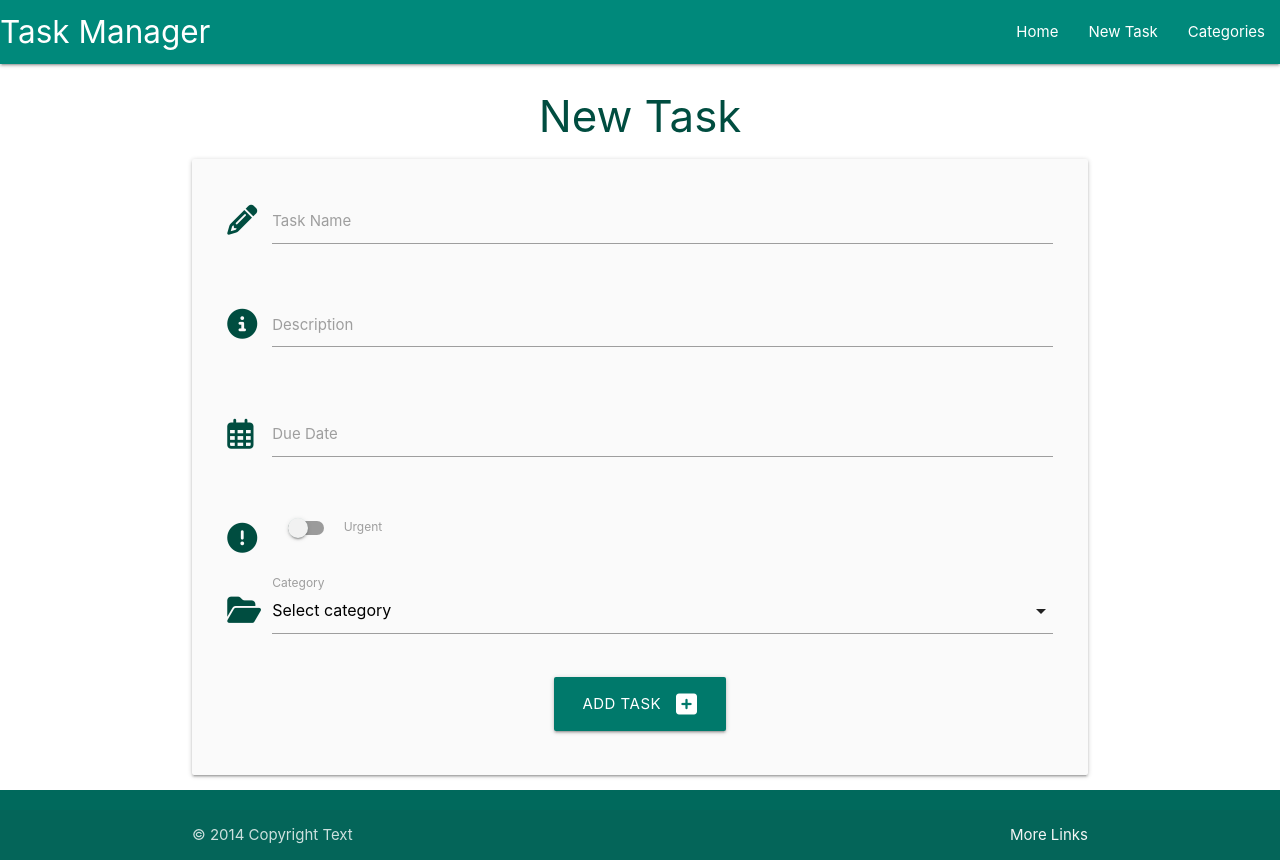
After one commit to ShaneByrne0963/task-manager, a Flask app: page /tasks/add in a window 1280 px wide. The commit adds this page. Run offline with Flask 3, Linux system fonts and the light colour scheme; data that the repository does not hold is empty; some libraries are stand-ins or nearby versions.

Commit message:
Add ability to create and read tasks

```diff
--- a/taskmanager/routes.py
+++ b/taskmanager/routes.py
@@ -5,7 +5,8 @@ from taskmanager.models import Category, Task
 
 @app.route('/')
 def home():
-    return render_template('tasks.html')
+    tasks = list(Task.query.order_by(Task.task_name).all())
+    return render_template('tasks.html', tasks=tasks)
 
 
 @app.route('/categories')
@@ -40,3 +41,20 @@ def delete_category(category_id):
     db.session.delete(category)
     db.session.commit()
     return redirect(url_for('categories'))
+
+
+@app.route('/tasks/add', methods=['GET', 'POST'])
+def add_task():
+    categories = list(Category.query.order_by(Category.category_name).all())
+    if request.method == 'POST':
+        task = Task(
+            task_name=request.form.get('task_name'),
+            task_description=request.form.get('task_description'),
+            is_urgent=True if request.form.get('is_urgent') else False,
+            due_date=request.form.get('due_date'),
+            category_id=request.form.get('category_id'),
+        )
+        db.session.add(task)
+        db.session.commit()
+        return redirect(url_for('home'))
+    return render_template('add_task.html', categories=categories)
--- a/taskmanager/static/js/script.js
+++ b/taskmanager/static/js/script.js
@@ -1,11 +1,26 @@
-// Setting up the side navbar for mobile devices
 document.addEventListener('DOMContentLoaded', function () {
+    // Setting up the side navbar for mobile devices
     var sidenav = document.querySelectorAll('.sidenav');
     M.Sidenav.init(sidenav);
-});
 
-// Modals for verification to delete categories
-document.addEventListener('DOMContentLoaded', function () {
+    // Modals for verification to delete categories
     var modals = document.querySelectorAll('.modal');
     M.Modal.init(modals);
+
+    // Date Picker
+    var datepicker = document.querySelectorAll('.datepicker');
+    M.Datepicker.init(datepicker, {
+        format: "dd mmmm yyyy",
+        i18n: {
+            done: 'Select'
+        }
+    });
+
+    // Select Dropdown
+    var selectDropdown = document.querySelectorAll('select');
+    M.FormSelect.init(selectDropdown);
+
+    // Collapsibles
+    var collapse = document.querySelectorAll('.collapsible');
+    M.Collapsible.init(collapse);
 });
--- a/taskmanager/templates/add_category.html
+++ b/taskmanager/templates/add_category.html
@@ -10,7 +10,7 @@
             <div class="input-field col s12">
                 <i class="fa-solid fa-folder-open prefix teal-text text-darken-4"></i>
                 <input id="category_name" name="category_name" type="text" class="validate" minlength="3" maxlength="25" required>
-                <label for="category_name">First Name</label>
+                <label for="category_name">Category Name</label>
             </div>
         </div>
         <!-- Submit button -->
--- /dev/null
+++ b/taskmanager/templates/add_task.html
@@ -0,0 +1,72 @@
+{% extends "base.html" %}
+
+{% block content %}
+
+<h3 class="teal-text text-darken-4 center-align">New Task</h3>
+
+<div class="row card-panel grey lighten-5">
+    <form class="col s12" method="POST" action="{{ url_for('add_task') }}">
+        <!-- Task Name -->
+        <div class="row">
+            <div class="input-field col s12">
+                <i class="fa-solid fa-pencil-alt prefix teal-text text-darken-4"></i>
+                <input id="task_name" name="task_name" type="text" class="validate" minlength="5" maxlength="50"
+                    required>
+                <label for="task_name">Task Name</label>
+            </div>
+        </div>
+        <!-- Task Description -->
+        <div class="row">
+            <div class="input-field col s12">
+                <i class="fa-solid fa-circle-info prefix teal-text text-darken-4"></i>
+                <textarea id="task_description" name="task_description" type="text"
+                    class="materialize-textarea validate" minlength="5" maxlength="200" required></textarea>
+                <label for="task_description">Description</label>
+            </div>
+        </div>
+        <!-- Due Date -->
+        <div class="row">
+            <div class="input-field col s12">
+                <i class="fa-regular fa-calendar-days prefix teal-text text-darken-4"></i>
+                <input id="due_date" name="due_date" type="text" class="datepicker validate" minlength="5" maxlength="200" required>
+                <label for="due_date">Due Date</label>
+            </div>
+        </div>
+        <!-- Is Urgent -->
+        <div class="row">
+            <div class="input-field col s12">
+                <div class="switch">
+                    <i class="fa-solid fa-circle-exclamation prefix teal-text text-darken-4"></i>
+                    <label>
+                        <input id="is_urgent" name="is_urgent" type="checkbox">
+                        <span class="lever"></span>
+                        Urgent
+                    </label>
+                </div>
+            </div>
+        </div>
+        <!-- Category -->
+        <div class="row">
+            <div class="input-field col s12">
+                <i class="fa-solid fa-folder-open prefix teal-text text-darken-4"></i>
+                <select id="category_id" name="category_id">
+                    <option value="" disabled selected>Select category</option>
+                    {% for category in categories %}
+                        <option value="{{ category.id }}">{{ category.category_name }}</option>
+                    {% endfor %}
+                </select>
+                <label>Category</label>
+            </div>
+        </div>
+        <!-- Submit button -->
+        <div class="row">
+            <div class="col s12 center-align">
+                <button type="submit" class="btn-large teal darken-2">Add Task
+                    <i class="fa-solid fa-square-plus right"></i>
+                </button>
+            </div>
+        </div>
+    </form>
+</div>
+
+{% endblock %}
--- a/taskmanager/templates/base.html
+++ b/taskmanager/templates/base.html
@@ -21,7 +21,7 @@
                 <a href="#" data-target="mobile-demo" class="sidenav-trigger"><i class="fa-solid fa-bars"></i></a>
                 <ul class="right hide-on-med-and-down">
                     <li><a href="{{ url_for('home') }}">Home</a></li>
-                    <li><a href="{{ url_for('categories') }}">New Task</a></li>
+                    <li><a href="{{ url_for('add_task') }}">New Task</a></li>
                     <li><a href="{{ url_for('categories') }}">Categories</a></li>
                 </ul>
             </div>
@@ -29,7 +29,7 @@
 
         <ul class="sidenav " id="mobile-demo">
             <li><a href="{{ url_for('home') }}">Home</a></li>
-            <li><a href="{{ url_for('categories') }}">New Task</a></li>
+            <li><a href="{{ url_for('add_task') }}">New Task</a></li>
             <li><a href="{{ url_for('categories') }}">Categories</a></li>
         </ul>
     </header>
--- a/taskmanager/templates/categories.html
+++ b/taskmanager/templates/categories.html
@@ -20,7 +20,7 @@
                     <span class="card-title">{{ category.category_name }}</span>
                 </div>
                 <div class="card-action">
-                    <a href="{{ url_for('edit_category', category_id=category.id) }}" class="btn blue light-2">Edit</a>
+                    <a href="{{ url_for('edit_category', category_id=category.id) }}" class="btn teal lighten-1">Edit</a>
                     <a class="btn red modal-trigger" href="#modal{{ category.id }}">Delete</a>
 
                     <!-- Modal for deleting categories -->
```
Also changed, not shown: taskmanager/templates/tasks.html (+28 -0 lines).
